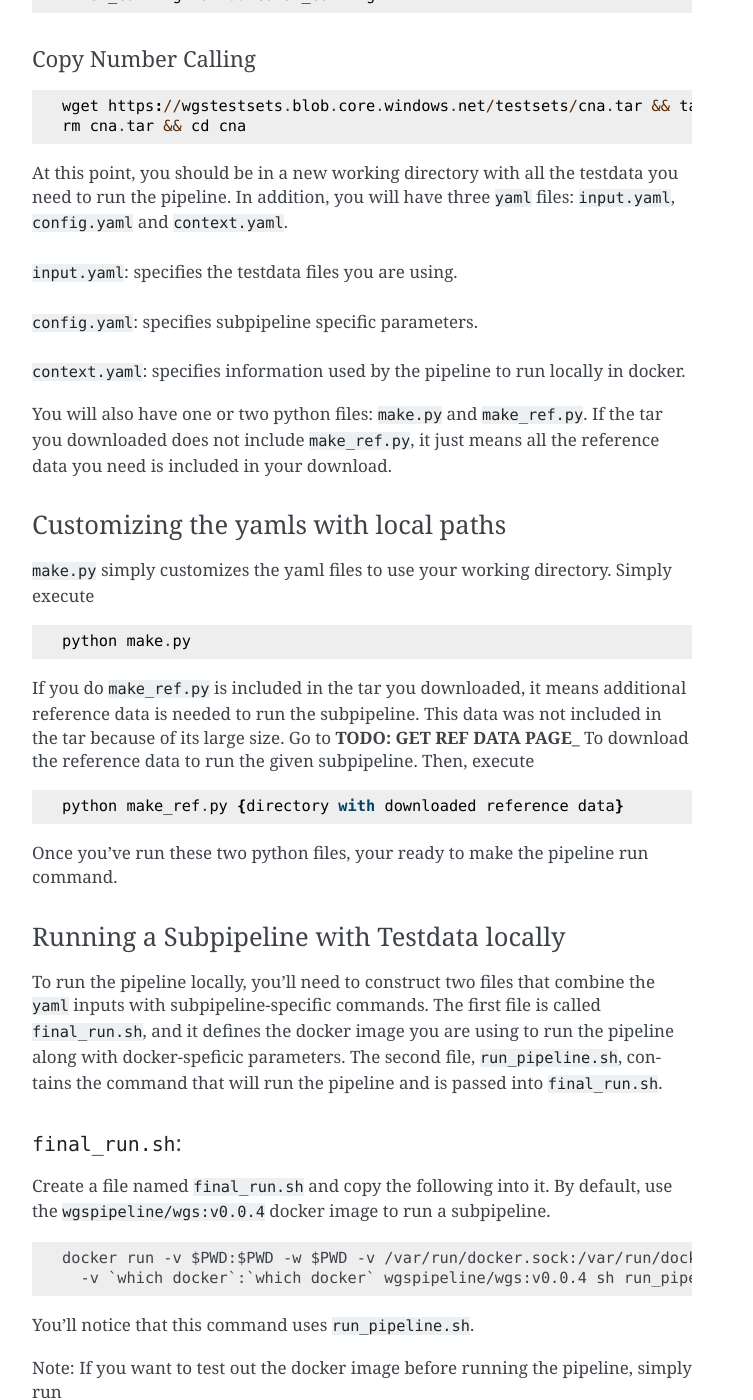
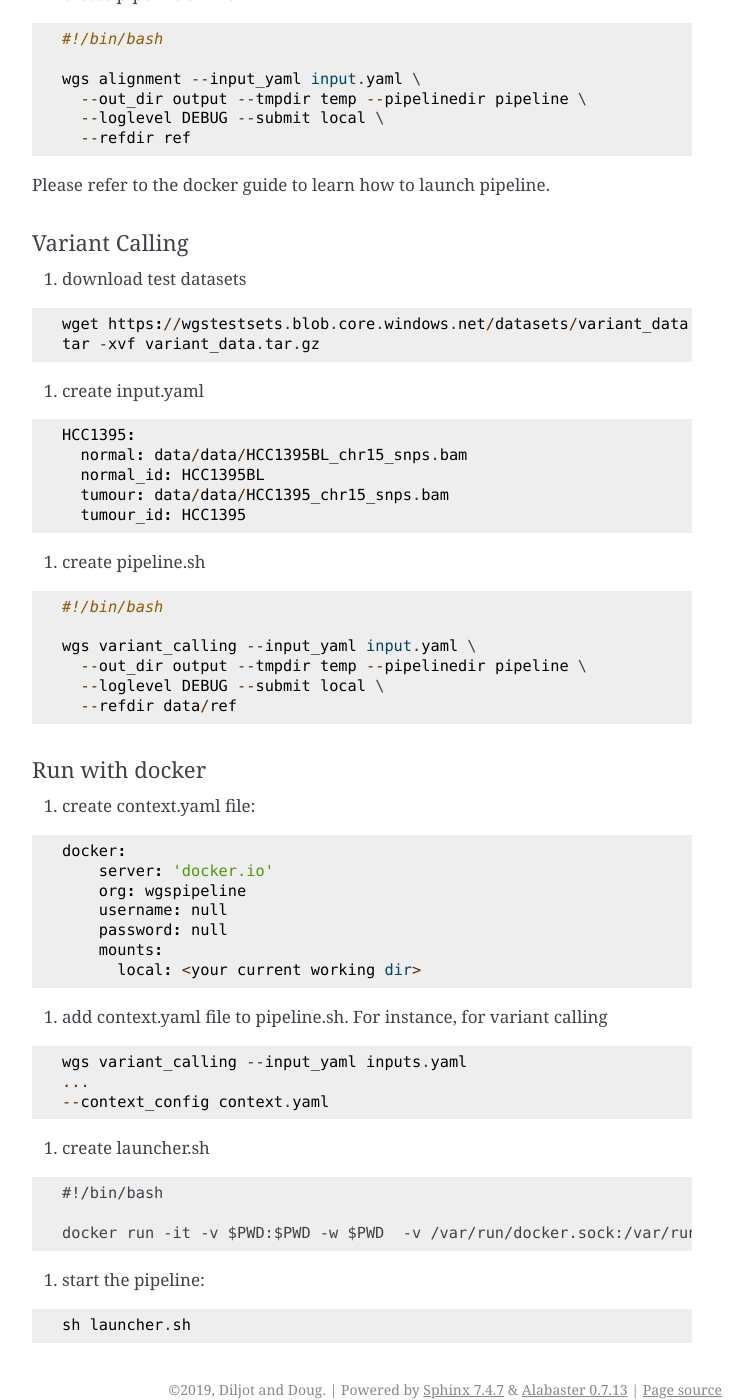
Before and after one commit to shahcompbio/wgs, a Sphinx documentation site: the page built from docs/source/index.md, in a window 1280 px wide and 1400 px high, scrolled down 885 px. Shown: the whole window, without its empty margins (388-1141 px from the left). Built offline with Sphinx 7.4.7, drawn with Linux system fonts in a browser that asks for light colours; some of the changed text lies outside the part shown.

Commit message:
docs: updated v0.0.6

````diff
--- a/docs/source/index.md
+++ b/docs/source/index.md
@@ -1,3 +1,4 @@
+
 # Whole Genome Pipelines
 
 
@@ -9,118 +10,93 @@ Welcome to the home page for the whole genome sequencing pipelines documentation
 ### Test Data
 Test datasets for each of the five wgs subpipelines can be downloaded from azure storage.
 Just copy and paste the below commands for the subpipeline you which to run.
-#### Alignment
-```
-wget https://wgstestsets.blob.core.windows.net/testsets/alignment.tar && tar -xvf alignment.tar
-rm alignment.tar && cd alignment
-```
-#### Realignment
-```
-wget https://wgstestsets.blob.core.windows.net/testsets/realignment.tar && tar -xvf realignment.tar
-rm realignment.tar && cd realignment
-```
-#### Variant Calling
-```
-wget https://wgstestsets.blob.core.windows.net/testsets/variant_calling.tar && tar -xvf variant_calling.tar
-rm variant_calling.tar && cd variant_calling
-```
-#### SV Calling
-```
-wget https://wgstestsets.blob.core.windows.net/testsets/sv_calling.tar && tar -xvf sv_calling.tar
-rm sv_calling.tar && cd sv_calling
-```
-#### Copy Number Calling
-```
-wget https://wgstestsets.blob.core.windows.net/testsets/cna.tar && tar -xvf cna.tar
-rm cna.tar && cd cna
-```
-At this point, you should be in a new working directory with all the testdata you need to run the pipeline.
-In addition, you will have three `yaml` files: `input.yaml`, `config.yaml` and `context.yaml`.
-<br/><br/>`input.yaml`: specifies the testdata files you are using.
-<br/><br/>`config.yaml`: specifies subpipeline specific parameters.
-<br/><br/>`context.yaml`: specifies information used by the pipeline to run locally in docker.
-
-You will also have one or two python files: `make.py` and `make_ref.py`. If the tar you downloaded
-does not include `make_ref.py`, it just means all the reference data you need is included in your download.
-
-### Customizing the yamls with local paths
-
-`make.py` simply customizes the yaml files to use your working directory. Simply execute
-```
-python make.py
-```
-If you do `make_ref.py` is included in the tar you downloaded, it means additional reference data is needed to
-run the subpipeline. This data was not included in the tar because of its large size. Go to __TODO: GET REF DATA PAGE___
-To download the reference data to run the given subpipeline. Then, execute
-```
-python make_ref.py {directory with downloaded reference data}
-```
-Once you've run these two python files, your ready to make the pipeline run command.
-
-### Running a Subpipeline with Testdata locally
-
-To run the pipeline locally, you'll need to construct two files that combine the `yaml` inputs with subpipeline-specific commands.
-The first file is called `final_run.sh`, and it defines the docker image you are using to run the pipeline along with docker-speficic parameters. The second file, `run_pipeline.sh`, contains the command that will run the pipeline and is passed into `final_run.sh`.
-
-#### `final_run.sh`:
-Create a file named `final_run.sh` and copy the following into it.
-By default, use the `wgspipeline/wgs:v0.0.4` docker image to run a subpipeline.
-```
-docker run -v $PWD:$PWD -w $PWD -v /var/run/docker.sock:/var/run/docker.sock \
-  -v `which docker`:`which docker` wgspipeline/wgs:v0.0.4 sh run_pipeline.sh
-```
-You'll notice that this command uses `run_pipeline.sh`.
-
-Note: If you want to test out the docker image before running the pipeline, simply run
-```
-docker run -it -v $PWD:$PWD -w $PWD -v /var/run/docker.sock:/var/run/docker.sock \
-  -v `which docker`:`which docker` wgspipeline/wgs:v0.0.4 bash
-which wgs
-```
-#### `run_pipeline.sh`:
-
-`run_pipeline.sh` contains the actual command that runs the wgs pipeline, so it is different for every subpipeline.
-
-For the given subpipeline you want to run, copy and paste below into `run_pipeline.sh`.
 
 #### Alignment
+
+1. Download the test data set:
 ```
-  wgs alignment --input_yaml input.yaml \
+wget  https://wgstestsets.blob.core.windows.net/datasets/alignment_data.tar.gz
+```
+2. create input.yaml
+```
+TEST:
+  fastqs:
+    simulated_lane:
+      fastq1: data/test.r1.fastq
+      fastq2: data/test.r2.fastq
+  bam: bams/TEST.bam
+  readgroup_info:
+    ID: '{lane_id}'
+    PU: '{lane_id}'
+    SM: '{sample_id}'
+    LB: 'TEST'
+    CN: 'BCCAGSC'
+    PL: 'ILLUMINA'
+```
+3. create pipeline.sh file:
+```
+#!/bin/bash
+
+wgs alignment --input_yaml input.yaml \
   --out_dir output --tmpdir temp --pipelinedir pipeline \
-  --loglevel DEBUG --submit local --config_file config.yaml \
-  --context_config context.yaml
-```
-#### Realignment
-```
-  wgs realignment --input_yaml input.yaml \
-  --out_dir output --tmpdir temp --pipelinedir pipeline \
-  --loglevel DEBUG --submit local --config_file config.yaml \
-  --context_config context.yaml
-```
-#### Variant Calling
-```
-  wgs variant_calling --input_yaml input.yaml \
-  --out_dir output --tmpdir temp --pipelinedir pipeline \
-  --loglevel DEBUG --submit local --config_file config.yaml \
-  --context_config context.yaml
-```
-#### Breakpoint Calling
-```
-  wgs breakpoint_calling --input_yaml input.yaml \
-  --out_dir output --tmpdir temp --pipelinedir pipeline \
-  --loglevel DEBUG --submit local --config_file config.yaml \
-  --context_config context.yaml
-```
-#### Copy Number Calling
-```
-  wgs copynumber_calling --input_yaml input.yaml \
-  --out_dir output --tmpdir temp --pipelinedir pipeline \
-  --loglevel DEBUG --submit local --config_file config.yaml \
-  --context_config context.yaml
+  --loglevel DEBUG --submit local \
+  --refdir ref
 ```
 
-Once both `final_run.sh` and `run_pipeline.sh` are made, simply run
+Please refer to the docker guide to learn how to launch pipeline.
+
+#### Variant Calling
+1. download test datasets
 ```
-sh final_run.sh
+wget https://wgstestsets.blob.core.windows.net/datasets/variant_data.tar.gz
+tar -xvf variant_data.tar.gz
 ```
-To launch the pipeline.
+2. create input.yaml
+```
+HCC1395:
+  normal: data/data/HCC1395BL_chr15_snps.bam
+  normal_id: HCC1395BL
+  tumour: data/data/HCC1395_chr15_snps.bam
+  tumour_id: HCC1395
+```
+3. create pipeline.sh
+```
+#!/bin/bash
+
+wgs variant_calling --input_yaml input.yaml \
+  --out_dir output --tmpdir temp --pipelinedir pipeline \
+  --loglevel DEBUG --submit local \
+  --refdir data/ref
+```
+
+#### Run with docker
+
+1. create context.yaml file:
+```
+docker:
+    server: 'docker.io'
+    org: wgspipeline
+    username: null
+    password: null
+    mounts:
+      local: <your current working dir>
+```
+
+2. add context.yaml file to pipeline.sh. For instance, for variant calling
+```
+wgs variant_calling --input_yaml inputs.yaml
+...
+--context_config context.yaml
+```
+
+3. create launcher.sh
+```
+#!/bin/bash
+
+docker run -it -v $PWD:$PWD -w $PWD  -v /var/run/docker.sock:/var/run/docker.sock -v `which docker`:`which docker` wgspipeline/wgs:v0.0.6 sh pipeline.sh
+```
+
+4. start the pipeline:
+```
+sh launcher.sh
+```
````
